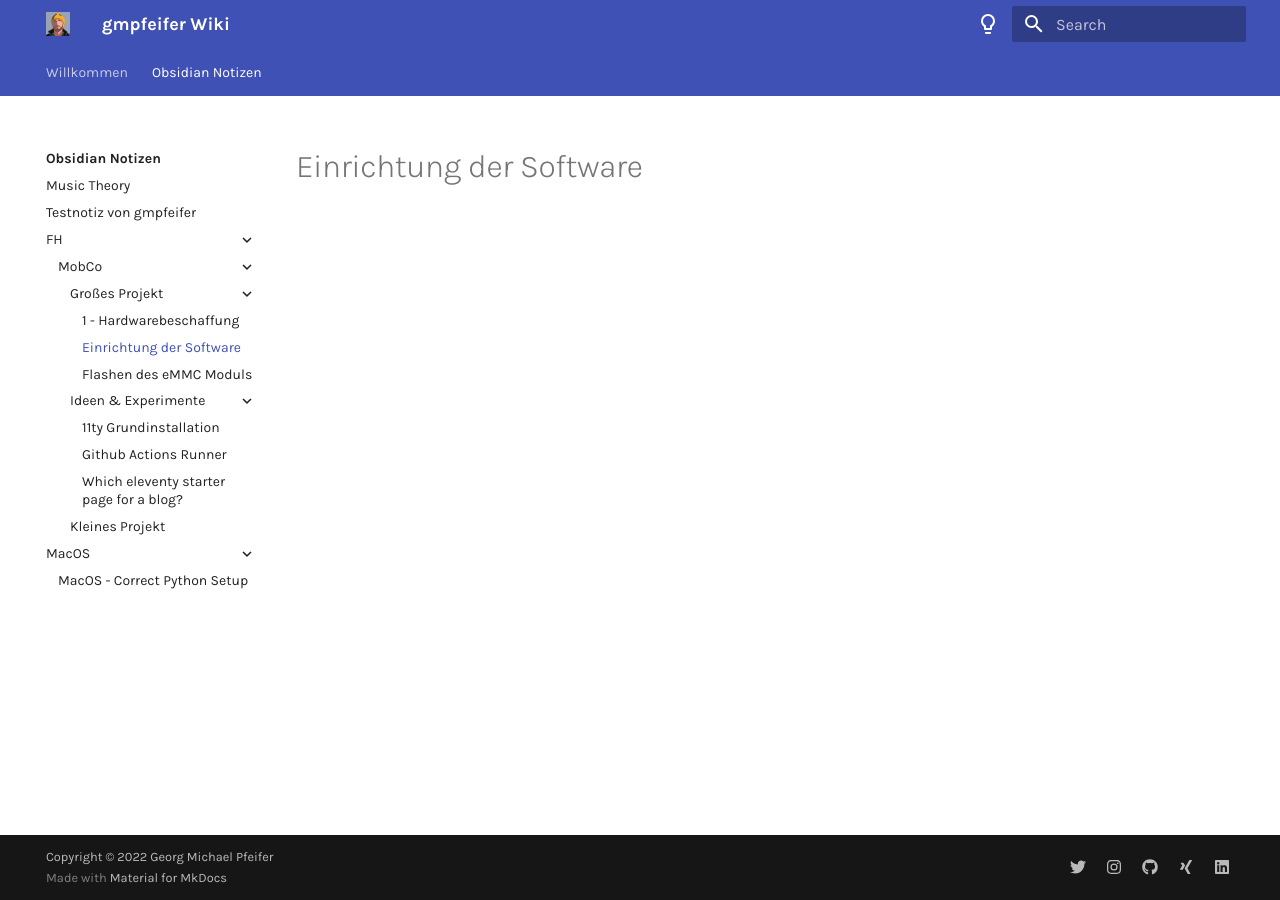
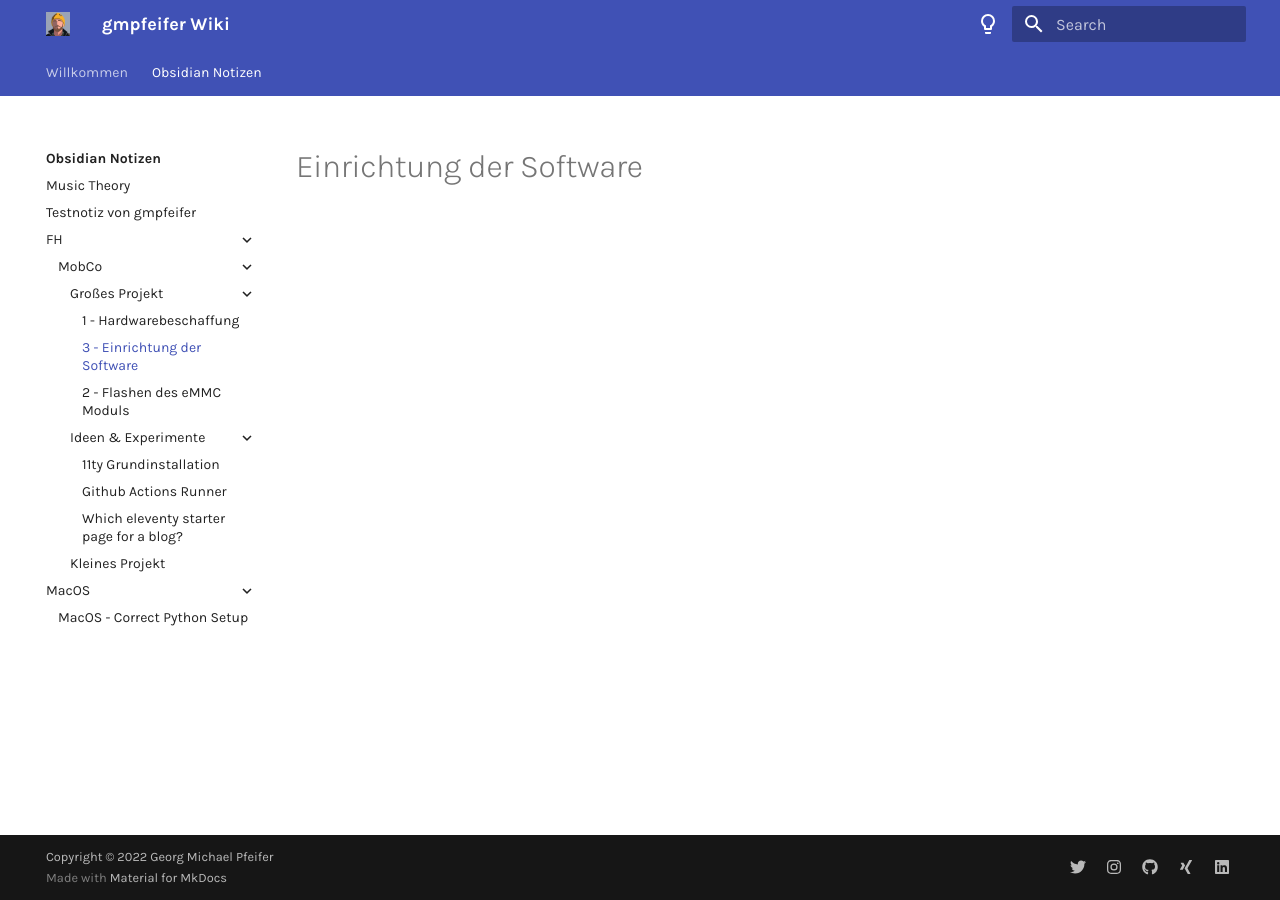
Before and after one commit to gmpfeifer/gmpfeifer-mkdocs-publisher, an MkDocs documentation site: the page built from docs/Obsidian Notizen/FH/MobCo/Großes Projekt/Großes Projekt - Installation OMV.md, in a window 1280 px wide. Built offline with MkDocs 1.6.1 and Material for MkDocs 9.7.7, drawn with Linux system fonts in a browser that asks for light colours; comment, search, counter and statistics services are not loaded.

Commit message:
**Updated** :
- Großes Projekt - eMMC flashen in [Großes Projekt]
- Großes Projekt - Installation OMV in [Großes Projekt]

```diff
--- a/docs/Obsidian Notizen/FH/MobCo/Großes Projekt/Großes Projekt - Installation OMV.md
+++ b/docs/Obsidian Notizen/FH/MobCo/Großes Projekt/Großes Projekt - Installation OMV.md
@@ -1,5 +1,6 @@
 ---
 share: True
+title: "3 - Einrichtung der Software"
 description: Großes Projekt in Mobile Computing Vorlesung
 category: Obsidian Notizen/FH/MobCo/Großes Projekt
 ---
--- a/docs/Obsidian Notizen/FH/MobCo/Großes Projekt/Großes Projekt - eMMC flashen.md
+++ b/docs/Obsidian Notizen/FH/MobCo/Großes Projekt/Großes Projekt - eMMC flashen.md
@@ -1,5 +1,6 @@
 ---
 share: True
+title: "2 - Flashen des eMMC Moduls"
 description: Großes Projekt in Mobile Computing Vorlesung
 category: Obsidian Notizen/FH/MobCo/Großes Projekt
 ---
```
